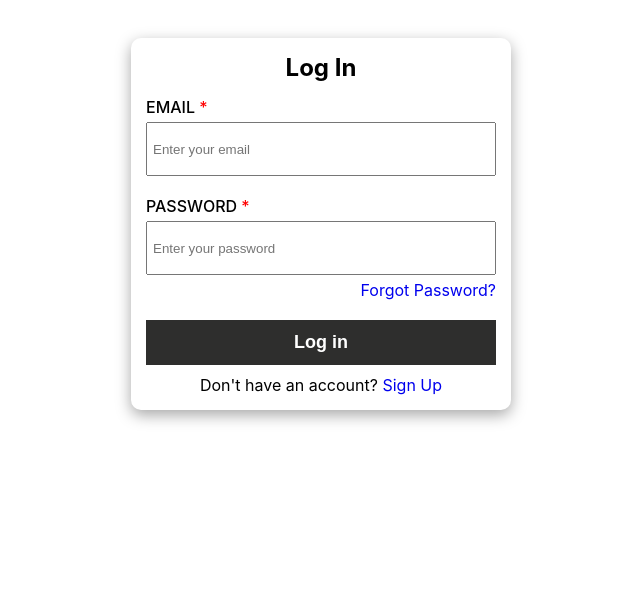
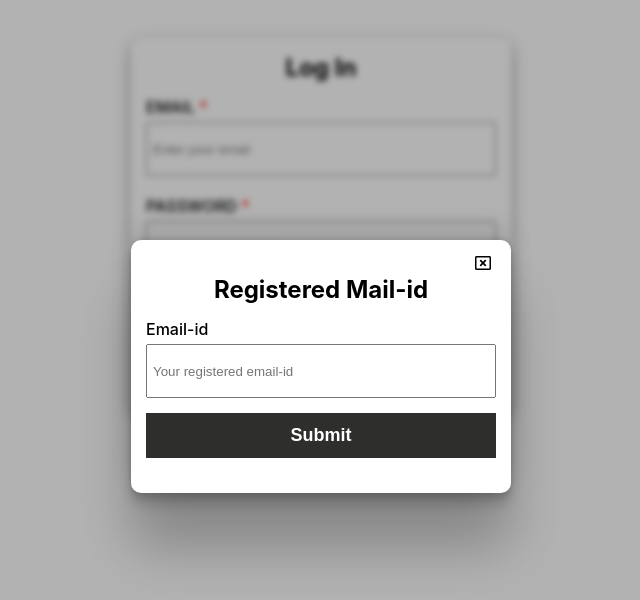
Before and after one commit to shubhamkr2/dot-and-key-project, a React (Create React App) app in the folder client/: page /login in a window 1280 px wide. Shown: the top 600 px of the page, without its empty margins (319-959 px from the left). Built offline with nearby package versions, Linux system fonts and the light colour scheme.

Commit message:
forgot password modal added

```diff
--- a/client/package.json
+++ b/client/package.json
@@ -14,6 +14,7 @@
     "react": "^18.2.0",
     "react-dom": "^18.2.0",
     "react-hot-toast": "^2.4.0",
+    "react-icons": "^4.8.0",
     "react-redux": "^8.0.5",
     "react-router-dom": "^6.10.0",
     "react-scripts": "5.0.1",
--- /dev/null
+++ b/client/src/Comopents/ResetPasswordModal.jsx
@@ -0,0 +1,27 @@
+import React from "react";
+import styles from "../Styles/ResetPasswordModal.module.css";
+import { FaRegWindowClose } from "react-icons/fa";
+function ResetPasswordModal({ handleModal }) {
+  return (
+    <div className={styles.container}>
+      <div className={styles.form_container}>
+        <div className={styles.close_btn}>
+          <FaRegWindowClose
+            className={styles.close_icon}
+            onClick={() => handleModal()}
+          />
+        </div>
+        <form>
+          <h2>Registered Mail-id</h2>
+          <div>
+            <label>Email-id</label>
+            <input type="text" placeholder="Your registered email-id" />
+            <button>Submit</button>
+          </div>
+        </form>
+      </div>
+    </div>
+  );
+}
+
+export { ResetPasswordModal };
--- a/client/src/Pages/LogIn.jsx
+++ b/client/src/Pages/LogIn.jsx
@@ -5,7 +5,8 @@ import BeatLoader from "react-spinners/BeatLoader";
 import { useDispatch, useSelector } from "react-redux";
 import { useNavigate } from "react-router-dom";
 import { userLogin } from "../Redux/actions/user.action";
-import toast, { Toaster } from 'react-hot-toast';
+import toast, { Toaster } from "react-hot-toast";
+import { ResetPasswordModal } from "../Comopents/ResetPasswordModal";
 
 const initialFormData = {
   email: "",
@@ -15,6 +16,7 @@ const initialFormData = {
 function LogIn() {
   const [formData, setFormData] = useState(initialFormData);
   const { loading } = useSelector((store) => store.user);
+  const [modal, setModal] = useState(true);
   const dispatch = useDispatch();
 
   const navigate = useNavigate();
@@ -29,35 +31,64 @@ function LogIn() {
   function handleSubmit(e) {
     e.preventDefault();
     dispatch(userLogin(formData, navigate, toast));
-
   }
 
+  function handleModal() {
+    setModal(!modal);
+  }
   return (
+    <>
       <div className={styles.container}>
-    <div><Toaster /></div>
+        <div>
+          <Toaster />
+        </div>
         <h2>Log In</h2>
         <div className={styles.form_container}>
           <form onSubmit={(e) => handleSubmit(e)}>
             <div>
               <label className={styles.required}>EMAIL</label>
-            <input type="text" placeholder="Enter your email" name="email" value={formData.email} onChange={(e) => handleChange(e)} required />
+              <input
+                type="text"
+                placeholder="Enter your email"
+                name="email"
+                value={formData.email}
+                onChange={(e) => handleChange(e)}
+                required
+              />
             </div>
             <div>
               <label className={styles.required}>PASSWORD</label>
-            <input type="password" placeholder="Enter your password" name="password" value={formData.password} onChange={(e) => handleChange(e)} required />
-            <span className={styles.forgot_password}><Link>Forgot Password?</Link></span>
+              <input
+                type="password"
+                placeholder="Enter your password"
+                name="password"
+                value={formData.password}
+                onChange={(e) => handleChange(e)}
+                required
+              />
+              <span
+                className={styles.forgot_password}
+                onClick={() => handleModal()}
+              >
+                <Link>Forgot Password?</Link>
+              </span>
             </div>
-          <button disabled={loading ? true : false}> {loading ? (
+            <button disabled={loading ? true : false}>
+              {" "}
+              {loading ? (
                 <BeatLoader color="#FFFFFF" cssOverride={{ margin: "auto" }} />
               ) : (
                 "Log in"
-            )}</button>
+              )}
+            </button>
           </form>
         </div>
         <span>
           Don't have an account? <Link to="/signup">Sign Up</Link>
         </span>
       </div>
+      {modal ? <ResetPasswordModal handleModal={handleModal} /> : ""}
+    </>
   );
 }
 
--- a/client/src/Redux/actions/user.action.js
+++ b/client/src/Redux/actions/user.action.js
@@ -26,7 +26,7 @@ function userLogin(userDetails, navigate, toast) {
       if (data.token) {
         toast.success("User logged in successfully");
         setTimeout(() => {
-          navigate("/home");
+          navigate("/");
         }, 2000);
       } else {
         toast.error(data.message);;
--- /dev/null
+++ b/client/src/Styles/ResetPasswordModal.module.css
@@ -0,0 +1,75 @@
+.container {
+  display: flex;
+  justify-content: center;
+  align-items: center;
+  backdrop-filter: blur(3px);
+  background-color: rgba(0, 0, 0, 0.3);
+  width: 100%;
+  height: 100vh;
+  position: absolute;
+  top: 0%;
+}
+.form_container {
+  box-shadow: rgba(0, 0, 0, 0.25) 0px 54px 55px,
+    rgba(0, 0, 0, 0.12) 0px -12px 30px, rgba(0, 0, 0, 0.12) 0px 4px 6px,
+    rgba(0, 0, 0, 0.17) 0px 12px 13px, rgba(0, 0, 0, 0.09) 0px -3px 5px;
+  width: 350px;
+  background-color: white;
+  position: absolute;
+  top: 30dvh;
+  padding: 15px;
+  border-radius: 10px;
+  text-align: left;
+}
+.form_container h2 {
+  text-align: center;
+  margin: 0%;
+  margin-bottom: 15px;
+}
+.form_container form div {
+  display: flex;
+  flex-direction: column;
+  gap: 5px;
+  margin-bottom: 20px;
+}
+.form_container form div label {
+  font-weight: 500;
+}
+.form_container form div input {
+  padding: 5px;
+  height: 40px;
+}
+.form_container form button {
+  display: block;
+  margin: auto;
+  margin-top: 10px;
+  width: 100%;
+  padding: 12px;
+  font-size: large;
+  font-weight: bolder;
+  cursor: pointer;
+  background-color: #2e2e2d;
+  color: white;
+  border: none;
+}
+.form_container form button:hover {
+  background-color: rgb(16, 90, 16);
+}
+a {
+  text-decoration: none;
+}
+.required:after {
+  content: " *";
+  color: red;
+}
+.close_btn {
+  position: relative;
+  left: 94%;
+  /* padding: 10px; */
+}
+.close_icon {
+  cursor: pointer;
+}
+.close_icon:hover {
+  color: red;
+}
```
Also changed, not shown: 1 other file (tests, documents, lock files or other folders). Lines whose indentation alone changed are shown as unchanged.
